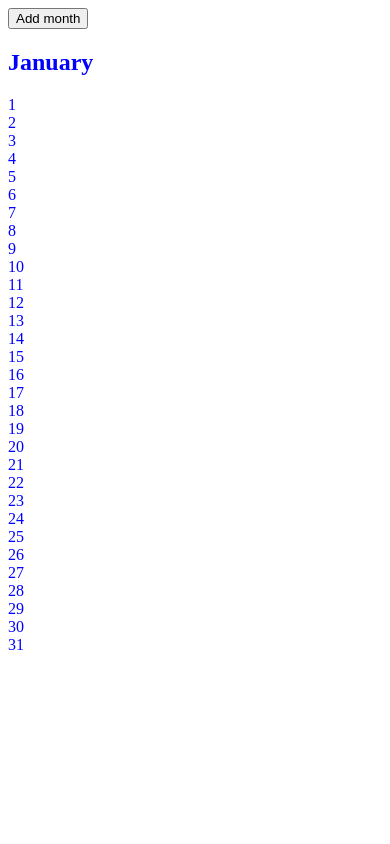
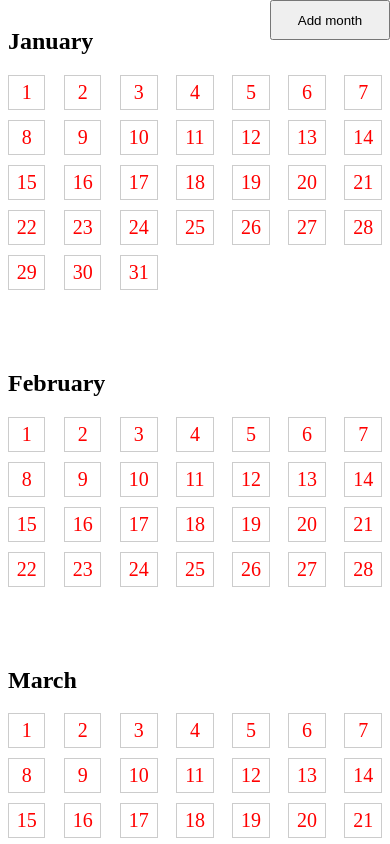
Before and after one commit to oszto10/week5, a plain HTML site: page frontend/index.html in a window 390 px wide. Both pictures are taken after a click on the button "Add month". Shown: the top 844 px of the page. Drawn offline with Linux system fonts and the light colour scheme.

Commit message:
0929_calendar

```diff
--- a/frontend/script.js
+++ b/frontend/script.js
@@ -1,78 +1,77 @@
 const year = [
   {
-        "month": "January",
-        "id": "jan",
-        "nth": 1,
-        "days": 31,
+    month: "January",
+    id: "jan",
+    nth: 1,
+    days: 31,
   },
   {
-        "month": "February",
-        "id": "febr",
-        "nth": 2,
-        "days": 28,
+    month: "February",
+    id: "febr",
+    nth: 2,
+    days: 28,
   },
   {
-        "month": "March",
-        "id": "marc",
-        "nth": 3,
-        "days": 31,
+    month: "March",
+    id: "marc",
+    nth: 3,
+    days: 31,
   },
   {
-        "month": "April",
-        "id": "apr",
-        "nth": 4,
-        "days": 30,
+    month: "April",
+    id: "apr",
+    nth: 4,
+    days: 30,
   },
   {
-        "month": "May",
-        "id": "may",
-        "nth": 5,
-        "days": 31,
+    month: "May",
+    id: "may",
+    nth: 5,
+    days: 31,
   },
   {
-        "month": "June",
-        "id": "june",
-        "nth": 6,
-        "days": 30,
+    month: "June",
+    id: "june",
+    nth: 6,
+    days: 30,
   },
   {
-        "month": "July",
-        "id": "july",
-        "nth": 7,
-        "days": 31,
+    month: "July",
+    id: "july",
+    nth: 7,
+    days: 31,
   },
   {
-        "month": "August",
-        "id": "aug",
-        "nth": 8,
-        "days": 31,
+    month: "August",
+    id: "aug",
+    nth: 8,
+    days: 31,
   },
   {
-        "month": "September",
-        "id": "sept",
-        "nth": 9,
-        "days": 30,
+    month: "September",
+    id: "sept",
+    nth: 9,
+    days: 30,
   },
   {
-        "month": "October",
-        "id": "oct",
-        "nth": 10,
-        "days": 31,
+    month: "October",
+    id: "oct",
+    nth: 10,
+    days: 31,
   },
   {
-        "month": "November",
-        "id": "nov",
-        "nth": 11,
-        "days": 30,
+    month: "November",
+    id: "nov",
+    nth: 11,
+    days: 30,
   },
   {
-        "month": "December",
-        "id": "dec",
-        "nth": 12,
-        "days": 31,
-    }
+    month: "December",
+    id: "dec",
+    nth: 12,
+    days: 31,
+  },
 ];
-
 
 const monthComponent = function (nth, name, days) {
   let daysHtml = "";
@@ -84,42 +83,55 @@ for (let i = 1; i <= days; i++) {
   return `
         <section id="${nth}" class="${name}">
             <h2>${name}</h2>
-            ${daysHtml}
+            <div class="days">${daysHtml}</div>
         </section>
-        `
-}
+        `;
+};
 
 const dayComponent = function (dayCount) {
   return `
-        <div>${dayCount}</div>
-    `
-}
+        <div class="day">${dayCount}</div>
+    `;
+};
 
 console.log("hello");
 
-const rootElement = document.querySelector("#root")
+const rootElement = document.querySelector("#root");
 
-let monthIndex = 0;
+//let monthIndex = 0;
 
-rootElement.insertAdjacentHTML("beforeend", "<button>Add month</button>")
-const buttonElement = rootElement.querySelector ("button");
+rootElement.insertAdjacentHTML("beforeend", "<button>Add month</button>");
+const buttonElement = rootElement.querySelector("button");
 
-buttonElement.addEventListener("click", function (){
-
-    if (monthIndex<12){
-    rootElement.insertAdjacentHTML("beforeend", monthComponent(year[monthIndex].nth, year[monthIndex].month, year[monthIndex].days));
-    console.log(year[monthIndex]);
-    monthIndex++;
-    } else {
-        buttonElement.setAttribute("disabled", "");
+buttonElement.addEventListener("click", function () {
+  for (let monthIndex = 0; monthIndex < 12; monthIndex++) {
+    rootElement.insertAdjacentHTML(
+      "beforeend",
+      monthComponent(
+        year[monthIndex].nth,
+        year[monthIndex].month,
+        year[monthIndex].days
+      )
+    );
   }
-
-    })
-
-
-
+});
 
 //   rootElement.insertAdjacentHTML("beforeend", monthComponent(1, "january", 31));
 //   rootElement.insertAdjacentHTML("beforeend", monthComponent(2, "february", 28));
 //   rootElement.insertAdjacentHTML("beforeend", monthComponent(20, "pityuhonap", 9));
 //rootElement.style.color = "blue"; - Ezt nem szabad csinálni, STYLE csak CSSben!!!!!//
+
+/* if (monthIndex < 12) {
+    rootElement.insertAdjacentHTML(
+      "beforeend",
+      monthComponent(
+        year[monthIndex].nth,
+        year[monthIndex].month,
+        year[monthIndex].days
+      )
+    );
+    console.log(year[monthIndex]);
+    monthIndex++;
+  } else {
+    buttonElement.setAttribute("disabled", "");
+  }*/
--- a/frontend/style.scss
+++ b/frontend/style.scss
@@ -1,11 +1,54 @@
 #root {
-    color: blue;
+    display: flex;
+    flex-direction: row;
+    flex-wrap: wrap;
+    gap: 50px;
+    justify-content: center;
+    align-items: flex-start;
 
-    .january {
-        color: red;
+    section {
+        width: 100%;
+        max-width: 400px;
 
-        .days{
-            color: grey;
+
+        .days {
+            display: flex;
+            flex-direction: row;
+            flex-wrap: wrap;
+            gap: 5%;
+            align-items: flex-start;
+
+            .day {
+                border: 1px solid rgba(0,0,0,0.2);
+                width: 10%;
+                text-align: center;
+                box-sizing: border-box;
+                padding: 5px 0;
+                margin-bottom: 10px;
+            }
+
         }
     }
+
+    button {
+        width: 120px;
+        height: 40px;
+        position: fixed;
+        top: 0;
+        right: 0;
+    }
 }
+
+@media only screen and (max-width: 800px) {
+    .day {
+        color: red;
+    }
+
+}
+
+@media only screen and (max-width: 700px) {
+    .day {
+       font-size: 20px;
+    }
+
+}
```
Also changed, not shown: frontend/style.css, 1 other file. Lines whose indentation alone changed are shown as unchanged.
